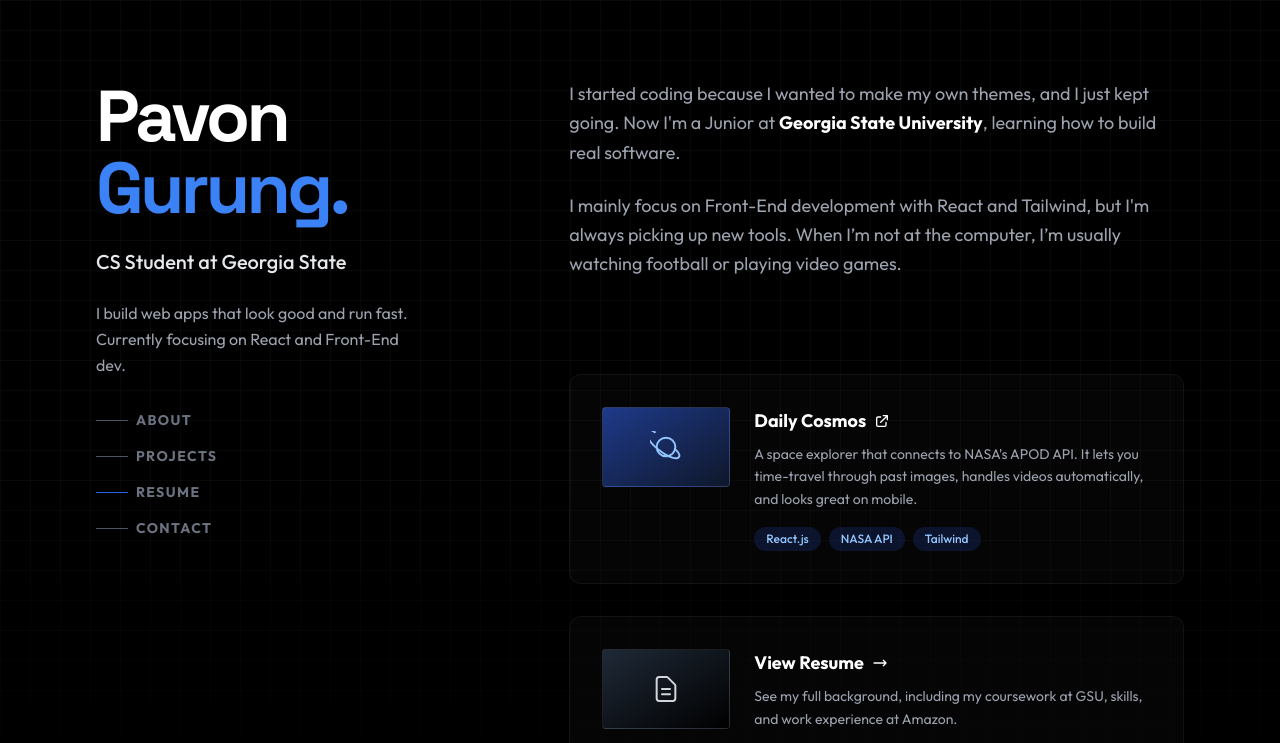
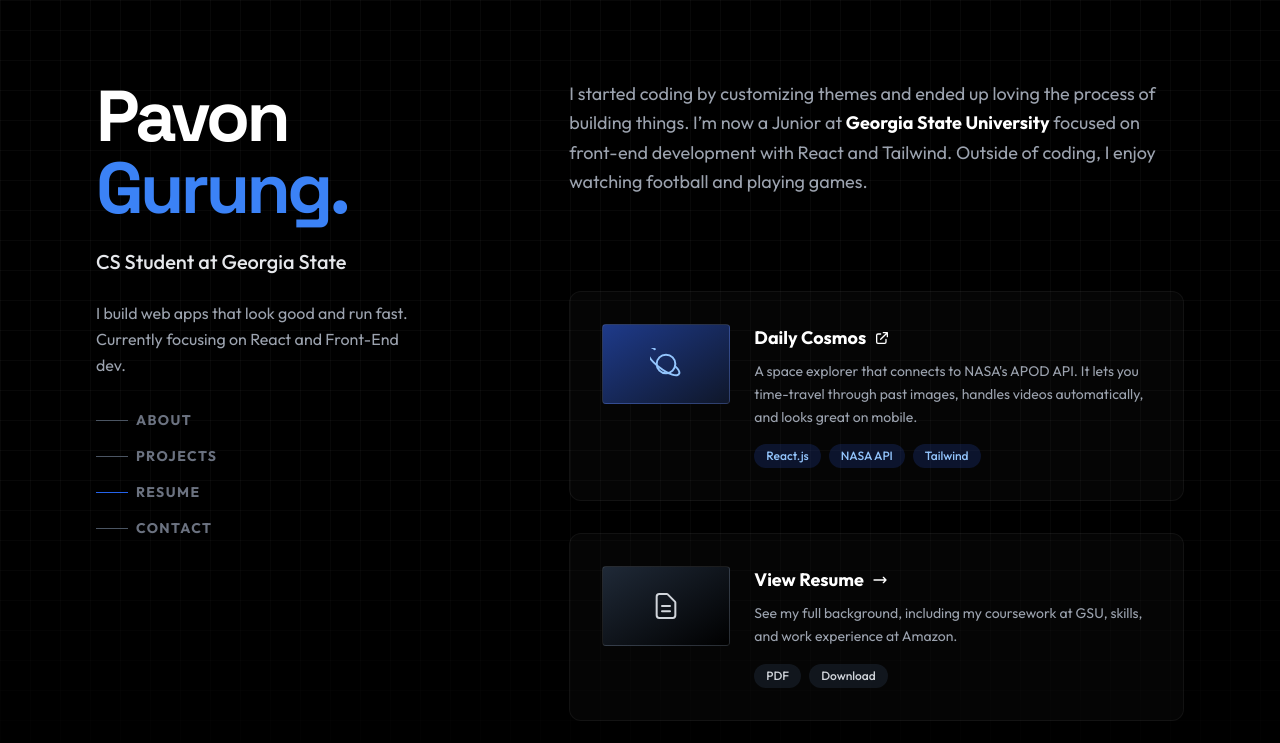
Before and after one commit to pavongurung/pavongurung.github.io, a plain HTML site: page index.html in a window 1280 px wide. Shown: the top 743 px of the page. Drawn offline with nearby package versions, Linux system fonts and the light colour scheme.

Commit message:
Revise personal introduction in index.html
Updated personal description to reflect current interests and focus.

```diff
--- a/index.html
+++ b/index.html
@@ -174,11 +174,9 @@
                         <h2 class="text-sm font-bold uppercase tracking-widest text-white">About</h2>
                     </div>
                     <p class="text-gray-400 text-lg leading-relaxed mb-6">
-                        I started coding because I wanted to make my own themes, and I just kept going. Now I'm a Junior at <strong class="text-white">Georgia State University</strong>, learning how to build real software.
+                        I started coding by customizing themes and ended up loving the process of building things. I’m now a Junior at <strong class="text-white">Georgia State University</strong> focused on front-end development with React and Tailwind. Outside of coding, I enjoy watching football and playing games.
                     </p>
-                    <p class="text-gray-400 text-lg leading-relaxed">
-                        I mainly focus on Front-End development with React and Tailwind, but I'm always picking up new tools. When I’m not at the computer, I’m usually watching football or playing video games.
-                    </p>
+
                 </section>
 
                 <!-- Projects Section -->
```
